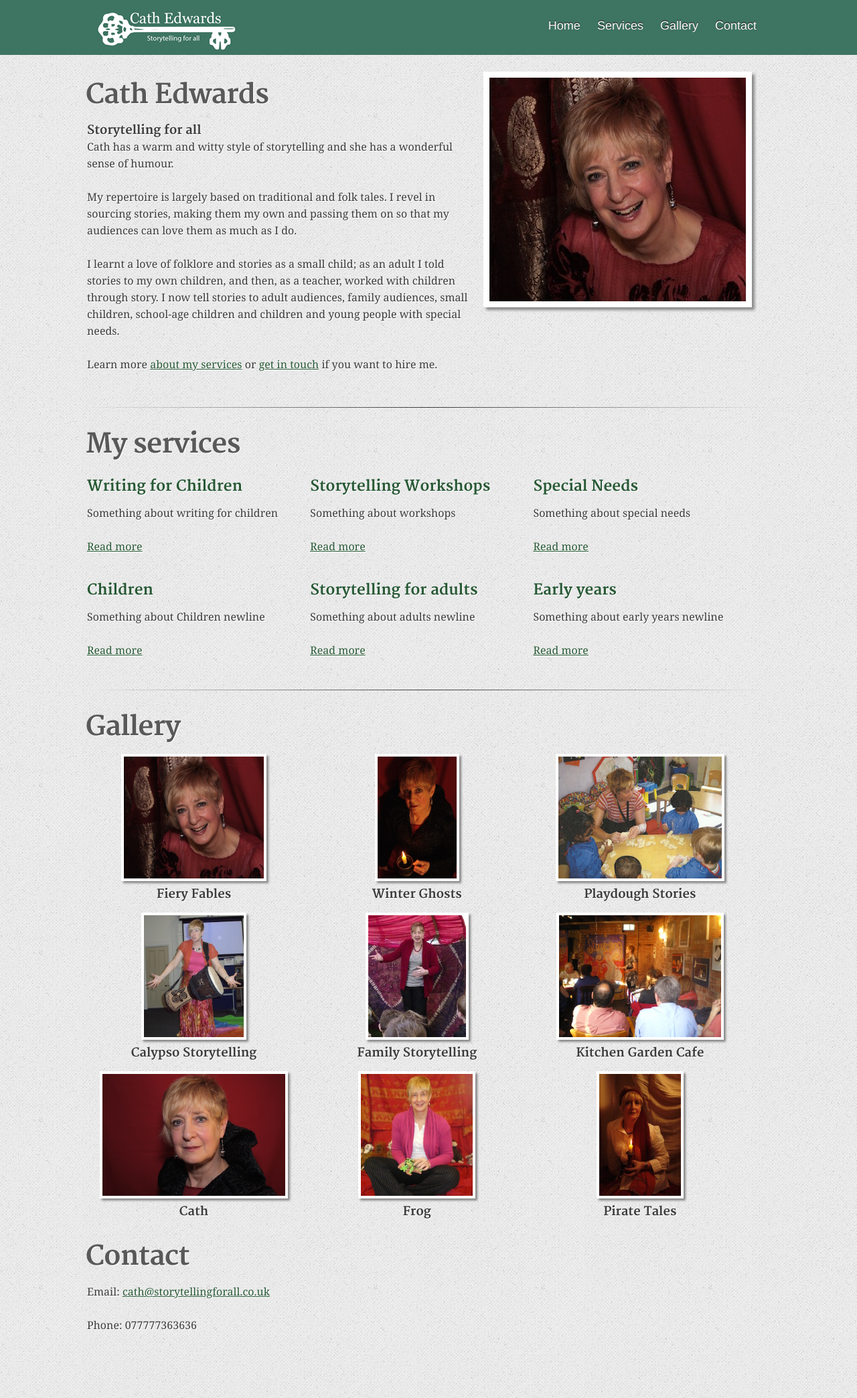
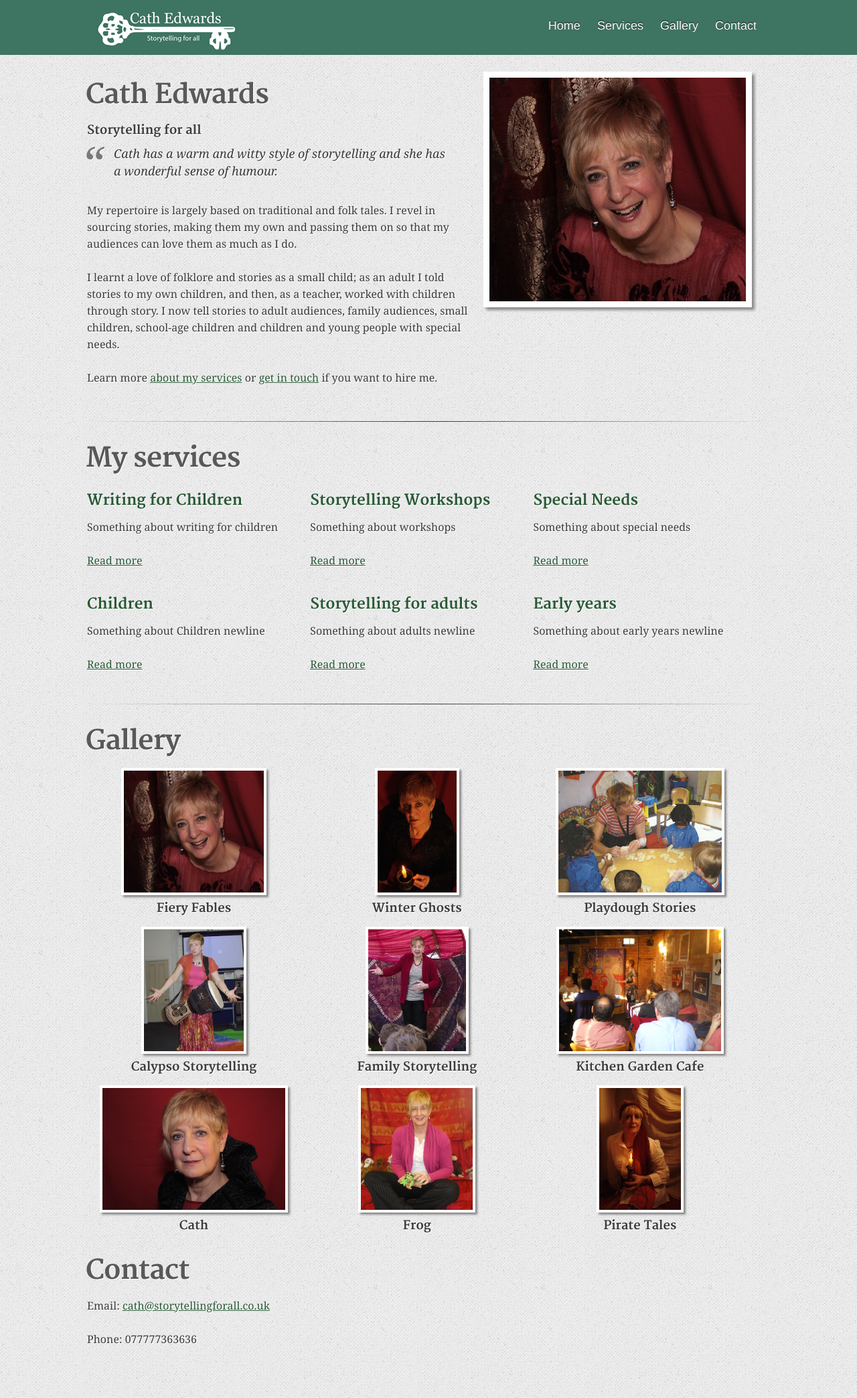
Before and after one commit to m3dwards/storytellingforall, a Jekyll site: the page built from index.html, in a window 1280 px wide. Shown: the whole page at 67% size. Built offline with Jekyll 4.4.1, drawn with Linux system fonts in a browser that asks for light colours.

Commit message:
added sick blockquote style

```diff
--- a/_includes/header.html
+++ b/_includes/header.html
@@ -7,10 +7,10 @@
       <nav>
 
           <ul class="group">
-            <li><a href="#intro">Home</a></li>
-            <li><a href="#home-services">Services</a></li>
-            <li><a href="#gallery">Gallery</a></li>
-            <li><a href="#contact">Contact</a></li>
+            <li><a href="/">Home</a></li>
+            <li><a href="/#home-services">Services</a></li>
+            <li><a href="/#gallery">Gallery</a></li>
+            <li><a href="/#contact">Contact</a></li>
           </ul>
 
       </nav>
--- a/_sass/_base.scss
+++ b/_sass/_base.scss
@@ -57,3 +57,23 @@ hr {
     background-image: linear-gradient(to right, rgba(0, 0, 0, 0), rgba(0, 0, 0, 0.75), rgba(0, 0, 0, 0));
     margin-bottom: 30px;
 }
+
+blockquote {
+  font-size: 18px;
+  font-style: italic;
+  margin: 0.25em 0;
+  padding: 0.25em 40px;
+  line-height: 1.45;
+  position: relative;
+  color: #383838;
+}
+
+blockquote:before {
+  display: block;
+  content: "\201C";
+  font-size: 70px;
+  position: absolute;
+  left: -8px;
+  top: -20px;
+  color: #7a7a7a;
+}
```
